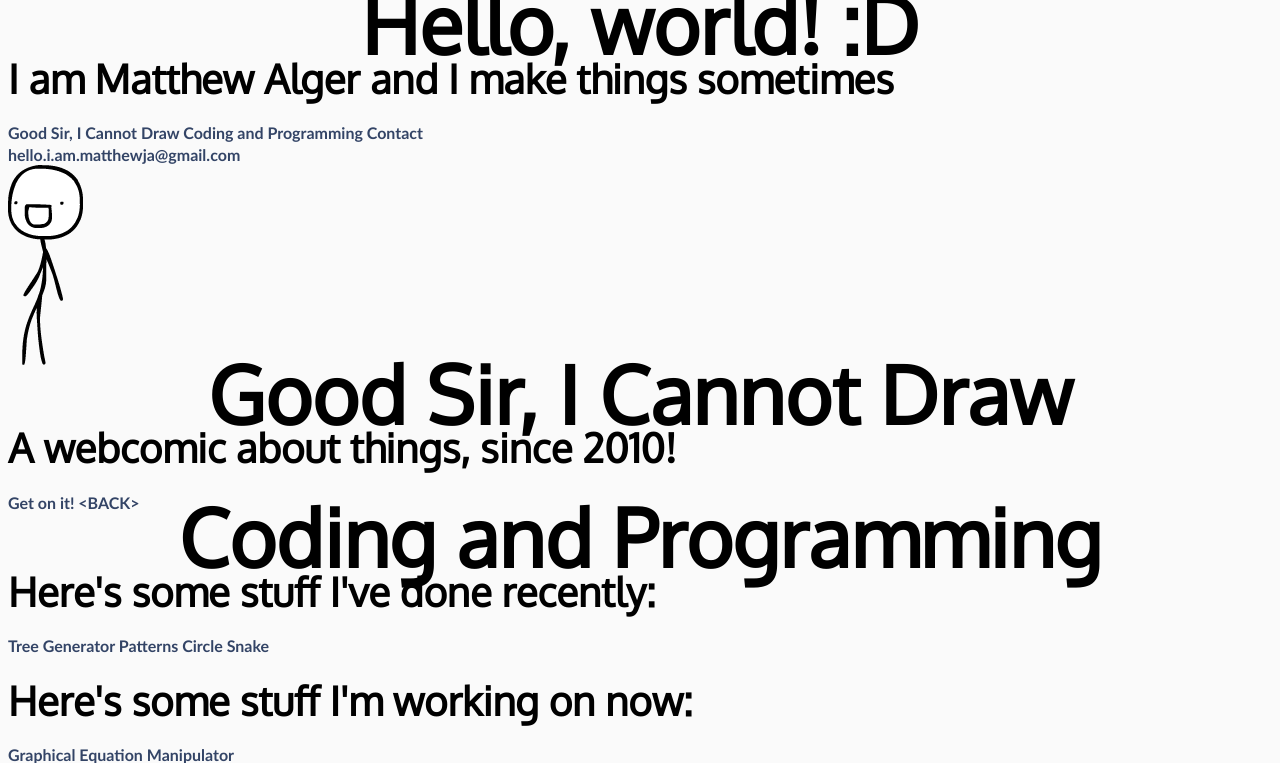
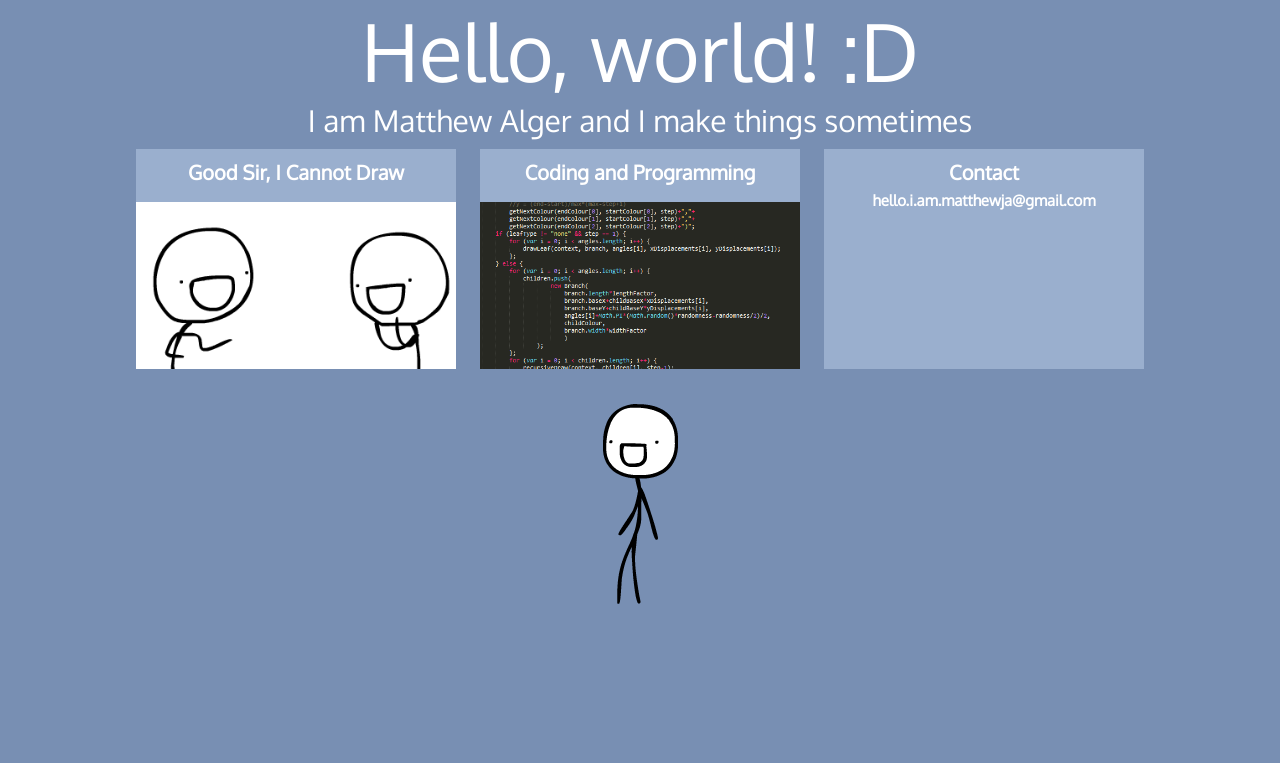
Before and after one commit to rbasehewa/rbasehewa.github.io, a PHP site: page / in a window 1280 px wide. Shown: the top 763 px of the page. Run offline with PHP 8.4, Linux system fonts and the light colour scheme.

Commit message:
new layouts ad

```diff
--- a/styles.css
+++ b/styles.css
@@ -1,139 +1,125 @@
-/* Overall */
+* {
+	padding:0;
+	margin:0;
+}
+
 html {
-	height: 100%;
+	height:100%;
 }
 
 body {
-	height: 100%;
-
-	font-family: "Trebuchet MS", Tahoma, sans-serif;
-	font-size: 12pt;
-	line-height: 16pt;
-
-	background-color: #FAFAFA;
+	height:100%;
+	background-color:#788FB3;
+	color:#FFFFFF;
+	margin-top:10%;
+	margin:0;
+	padding:0;
+	text-align: center;
 }
 
-/* Links */
-a {
-	color: #334466;
-	font-weight: bold;
-	text-decoration: none;
-}
-
-a:hover {
-	color: #7788AA;
-}
-
-/* Headers */
-header {
-	display: block;
-}
-
-header#title {
-	display: block;
-	margin-bottom: 20pt;
-	padding: 10pt 10pt 20pt 10pt;
-
-	font-size: 16pt;
-	color: #FAFAFA;
-
-	text-align: center;
-
-	background-color: #555555;
-}
-
-header > h1 {
-	line-height: 80px;
-}
-
-header > nav {
-	margin-top: 20pt;
-
-	font-size: 12pt;
-}
-
-header a {
-	color: #BBCCEE;
-}
-
-/* Sections */
-
-section {
-	display: block;
-	clear: both;
-	margin-bottom: 20pt;
-	min-height: 300px;
-}
-
-section > header {
-	margin-bottom: 20pt;
-	padding: 10pt 20pt 20pt 20pt;
-
-	color: #FAFAFA;
-
-	background-color: #6699DD;
-}
-
-section > p {
-	padding: 0 20pt 0 20pt;
-}
-
-/* Articles */
-
-article {
-	padding-right: 20%;
-}
-
-section#projects > article {
-	min-height: 250px;
-	margin-bottom: 20pt;
-}
-
-article > header {
-	padding: 10pt 20pt 15pt 20pt;
-	margin-bottom: 20pt;
-
-	color: #222222;
-
-	background-color: #99CCFF;
-}
-
-article > img {
-	float: left;
-	margin: 0 20pt;
-}
-
-article > p {
-	padding: 0 20pt;
-}
-
-/* General headings */
-h1, h2, h3, h4, h5, h6 {
-	font-family: Oxygen, "Trebuchet MS", Tahoma, sans-serif;
+h1, h2, h3, .box , .back {
+	font-family:Oxygen, Tahoma, Sans-serif;
+	text-align:center;
+	font-weight:normal;
 }
 
 h1 {
-	font-size: 60pt;
-
-	text-align: center;
-
-	margin: 10pt 0 20pt 0;
+	font-size:80px;
 }
 
 h2 {
-	font-size: 30pt;
+	font-size:30px;
 }
 
-h3 {
-	font-size: 20pt;
+h3, .box {
+	font-size:20px;
+	font-weight:bold;
 }
 
-h4 {
-	font-size: 15pt;
+a:link, a:visited, a:active, a:hover {
+	color:#FFFFFF;
+	text-decoration:none;
 }
 
-/* Elements */
-p {
-	display: block;
-	margin-bottom: 10pt;
+.back {
+	display:block;
 }
+
+.box {
+	width:300px;
+	height:200px;
+	background-color:#9AAFCE;
+	display:inline-block;
+	*zoom:1;
+	*display:inline;
+	padding:10px;
+	margin:10px;
+	vertical-align:top;
+	cursor:pointer;
+}
+
+#stickman {
+	text-align:center;
+	margin-top:25px;
+	clear:both;
+}
+
+#gsicd {
+	background-image:url("./static/gsicd.png");
+}
+
+#gsicd2 {
+	background-image:url("./static/gsicd2.png");
+}
+
+#codingprogramming {
+	background-image:url("./static/codingprogramming.png");
+}
+
+#treegen {
+	background-image:url("./static/html5tree.png");
+}
+
+#patterns {
+	background-image:url("./static/patterns.png");
+}
+
+#snake {
+	background-image:url("./static/snake.png");
+}
+
+#gem {
+	background-image:url("./static/gem.png");
+	font-size:inherit;
+}
+
+#top, #goodsiricannotdraw, #codingandprogramming {
+	width:100%;
+	min-height:100%;
+}
+
+#top {
+	top:0;
+}
+
+#goodsiricannotdraw {
+	background-color:#EE8877;
+	top:100%;
+}
+
+#codingandprogramming {
+	background-color:#88EE77;
+	top:200%;
+}
+
+#goodsiricannotdraw .box {
+	background-color:#FF9988;
+}
+
+#codingandprogramming .box {
+	background-color:#99FF88;
+}
+
+.text {
+	font-size:75%;
+}
```
